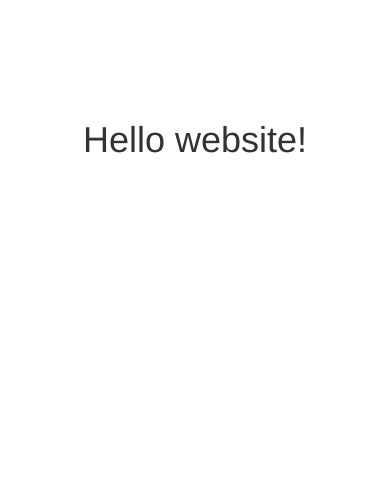
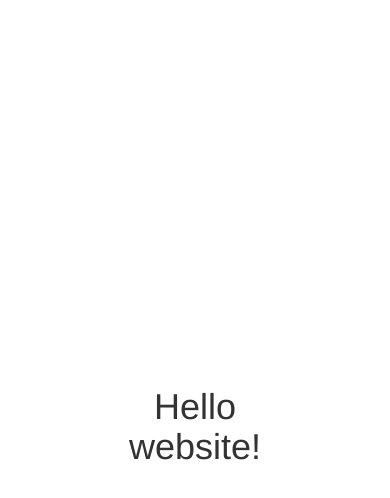
Before and after one commit to saifur-rahman-hasan/bootstrap-starter-kit, a plain HTML site: page index.html in a window 390 px wide. Drawn offline with nearby package versions, Linux system fonts and the light colour scheme.

Commit message:
Helper class added

```diff
--- a/assets/css/app.min.css
+++ b/assets/css/app.min.css
@@ -29,4 +29,7 @@
 /* Helper Classes */
 .center-x{ position: absolute; left: 50%; transform: translateX(-50%);  }
 .center-y{ position: absolute; top: 50%; transform: translateY(-50%); }
-.center-xy{ position: absolute; top: 50%; left: 50%; transform: translate(50%, -50%); }
+.center-xy{ position: absolute; top: 50%; left: 50%; transform: translate(-50%, -50%); }
+
+.display-table{ display: table; }
+.display-table > .display-table-cell{ display: table-cell; vertical-align: middle; }
--- a/index.html
+++ b/index.html
@@ -59,12 +59,14 @@
 		<!-- End Navbar -->
 
 		<!-- Body Content -->
-		<div class="container" style="margin-top: 100px;">
-			<div class="row">
-				<div class="col-sm-6 col-sm-offset-3">
+		<div class="center-xy">
+			<div class="container">
+				<div class="row">
+					<div class="col-sm-6 col-sm-offset-3">
 
-					<h1 class="text-center" data-plugin="tooltip" title="Hello World! I'm S Rahman Hasan">Hello website!</h1>
+						<h1 class="text-center" data-plugin="tooltip" title="Hello World! I'm S Rahman Hasan">Hello website!</h1>
 
+					</div>
 				</div>
 			</div>
 		</div>
```
